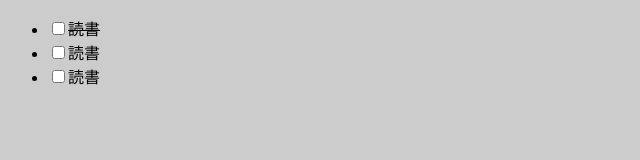
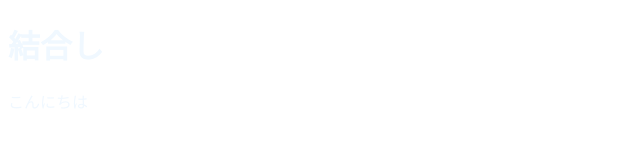
Before and after one commit to suzuki-gunji/HTML_lesson, a plain HTML site: page css_basic/index.html in a window 1280 px wide. Shown: the whole page, without its empty margins (0-640 px from the left). Drawn offline with Linux system fonts and the light colour scheme.

Commit message:
複数セレクタの設定

```diff
--- a/css_basic/css/base.css
+++ b/css_basic/css/base.css
@@ -1,11 +1,3 @@
-body{
-  background-color: #ccc;
+h1, p{
+  color: aliceblue;
 }
-
-#hello{
-  color: aqua;
-}
-
-.line{
-  text-decoration: line-through;
-}
--- a/css_basic/index.html
+++ b/css_basic/index.html
@@ -9,11 +9,8 @@
 </head>
 
 <body>
-  <ul>
-    <li class="line"><input type="checkbox">読書</li>
-    <li><input type="checkbox">読書</li>
-    <li><input type="checkbox">読書</li>
-  </ul>
+<h1>結合し</h1>
+<p>こんにちは</p>
 
 </body>
 </html>
```
